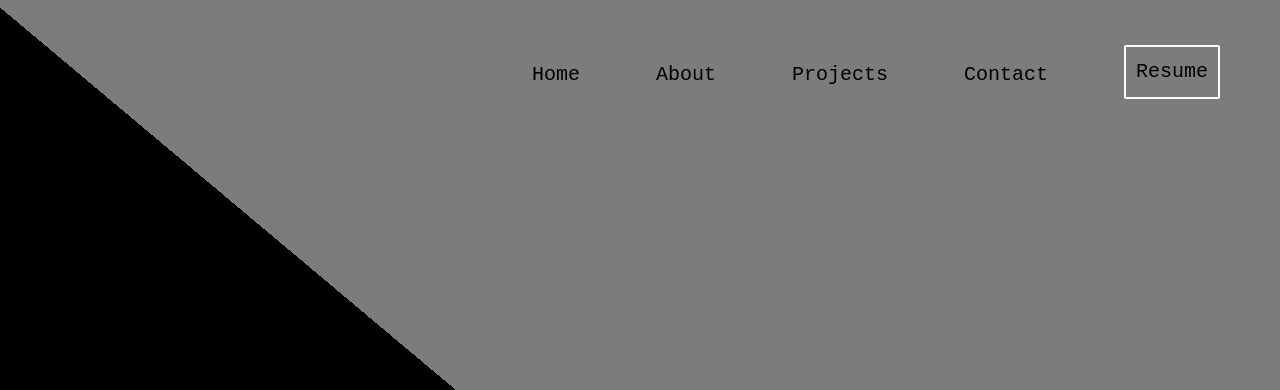
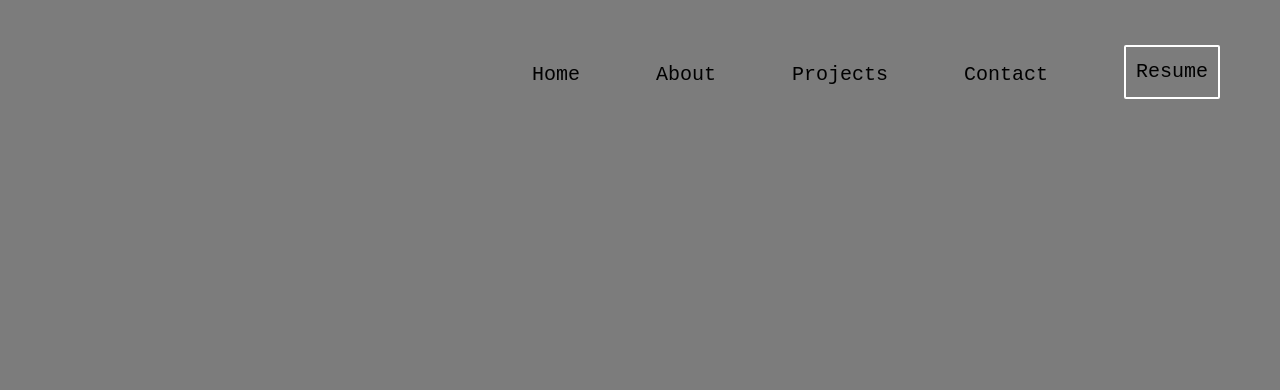
Before and after one commit to PhantomTee/phantomtee.github.io, a plain HTML site: page index.html in a window 1280 px wide. Shown: the top 390 px of the page. Drawn offline with Linux system fonts and the light colour scheme; a script that the page names is missing.

Commit message:
Update style.css

```diff
--- a/style.css
+++ b/style.css
@@ -57,7 +57,7 @@
     padding:0;
   }
   .hero{
-    background:linear-gradient( 40deg,black 50%,#7c7c7c 50%);
+    background: #7c7c7c;
 
   }
   ::-webkit-scrollbar{
```
